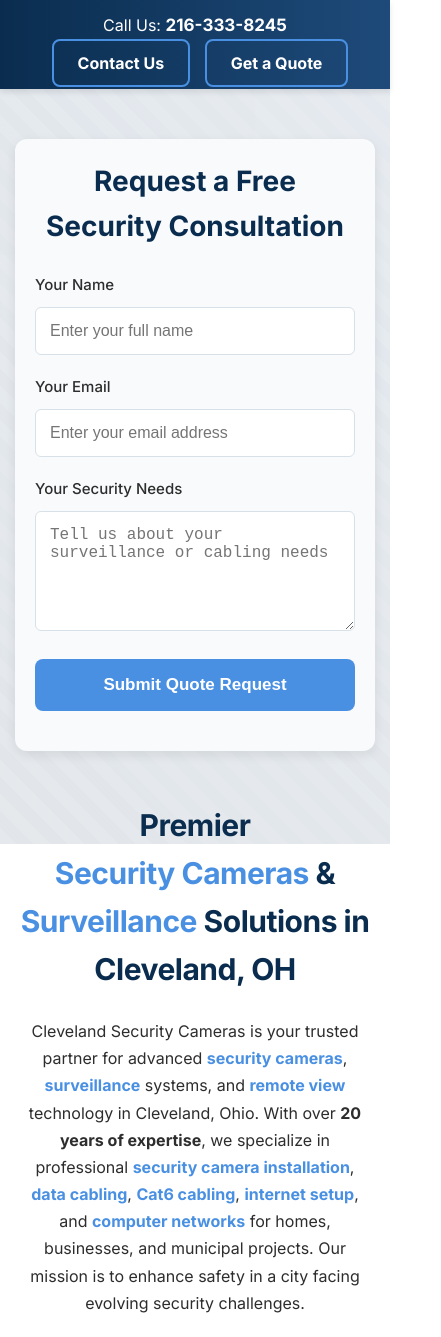
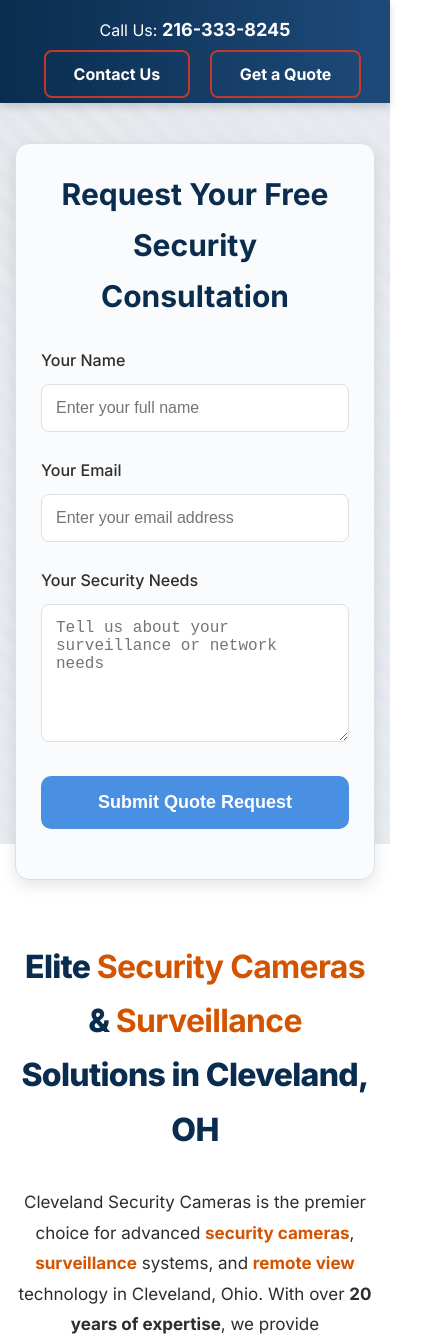
Before and after one commit to clevsec/Cleveland_Security_Cameras, a plain HTML site: page index.html in a window 390 px wide. Shown: the top 1337 px of the page, 441 px wide, since content can reach past the window. Drawn offline with Linux system fonts and the light colour scheme.

Commit message:
Update index.html

```diff
--- a/index.html
+++ b/index.html
@@ -3,20 +3,20 @@
 <head>
   <meta charset="UTF-8">
   <meta name="viewport" content="width=device-width, initial-scale=1.0">
-  <meta name="description" content="Cleveland Security Cameras provides expert security camera installation, surveillance systems, remote view technology, data cabling, Cat6 cabling, internet setup, and computer networks in Cleveland, OH. Serving a city with rising security needs, we offer 20+ years of expertise. Call 216-333-8245 for a free quote!">
-  <meta name="keywords" content="security cameras Cleveland Ohio, surveillance systems, remote view security, security camera installation, data cabling Cleveland, Cat6 cabling, internet setup, computer networks, Cleveland Security Cameras, CCTV repair">
+  <meta name="description" content="Cleveland Security Cameras offers expert security camera installation, surveillance systems, remote view technology, data cabling, Cat6 cabling, internet setup, and computer networks in Cleveland, OH. With 20+ years of expertise, we protect homes and businesses. Call 216-333-8245 for a free quote!">
+  <meta name="keywords" content="security cameras Cleveland Ohio, surveillance systems, remote view security, security camera installation, data cabling Cleveland, Cat6 cabling, internet setup, computer networks, Cleveland Security Cameras, CCTV repair, cybersecurity Cleveland">
   <meta name="author" content="Cleveland Security Cameras LLC">
   <meta name="robots" content="index, follow">
-  <meta property="og:title" content="Cleveland Security Cameras | Surveillance & Data Cabling Solutions">
-  <meta property="og:description" content="Protect Cleveland, OH with top-tier security cameras, surveillance, remote view, data cabling, Cat6 cabling, internet setup, and computer networks. 20+ years of expertise. Call 216-333-8245!">
+  <meta property="og:title" content="Cleveland Security Cameras | Premier Surveillance & Network Solutions">
+  <meta property="og:description" content="Secure Cleveland, OH with advanced security cameras, surveillance, remote view, data cabling, Cat6 cabling, internet setup, and computer networks. Call 216-333-8245 for a free consultation!">
   <meta property="og:type" content="website">
   <meta property="og:url" content="https://clevelandsecuritycameras.com">
   <meta property="og:image" content="https://clevelandsecuritycameras.com/og-image.jpg">
   <meta name="twitter:card" content="summary_large_image">
-  <meta name="twitter:title" content="Cleveland Security Cameras | Expert Surveillance & Cabling">
-  <meta name="twitter:description" content="Secure Cleveland, OH with advanced security cameras, surveillance, remote view, data cabling, and Cat6 solutions. Contact us at 216-333-8245 for a free quote!">
-  <title>Cleveland Security Cameras | Expert Surveillance & Cabling in Cleveland, OH</title>
-  <link href="https://fonts.googleapis.com/css2?family=Inter:wght@400;500;700&display=swap" rel="stylesheet">
+  <meta name="twitter:title" content="Cleveland Security Cameras | Surveillance & Cabling Experts">
+  <meta name="twitter:description" content="Protect Cleveland, OH with top-tier security cameras, surveillance, and network solutions. Contact us at 216-333-8245 or via our Google My Business page!">
+  <title>Cleveland Security Cameras | Surveillance & Network Solutions in Cleveland, OH</title>
+  <link href="https://fonts.googleapis.com/css2?family=Inter:wght@400;500;700;800&display=swap" rel="stylesheet">
   <style>
     * {
       margin: 0;
@@ -28,7 +28,7 @@
       font-family: 'Inter', -apple-system, BlinkMacSystemFont, 'Segoe UI', Arial, sans-serif;
       background-color: #ffffff;
       color: #1a1a1a;
-      line-height: 1.6;
+      line-height: 1.7;
       position: relative;
       overflow-x: hidden;
     }
@@ -40,13 +40,13 @@
       left: 0;
       width: 100%;
       height: 100%;
-      background: linear-gradient(45deg, #0a2d4f, #1e4a7a);
-      opacity: 0.08;
+      background: linear-gradient(135deg, #0a2d4f, #1e4a7a);
+      opacity: 0.07;
       z-index: -1;
       display: grid;
       grid-template-columns: repeat(4, 1fr);
-      grid-gap: 3px;
-      animation: nvrPulse 12s infinite ease-in-out;
+      grid-gap: 4px;
+      animation: nvrPulse 10s infinite ease-in-out;
     }
 
     .nvr-background::before {
@@ -57,29 +57,29 @@
       background: repeating-linear-gradient(
         45deg,
         rgba(255, 255, 255, 0.1),
-        rgba(255, 255, 255, 0.1) 12px,
-        transparent 12px,
-        transparent 24px
+        rgba(255, 255, 255, 0.1) 10px,
+        transparent 10px,
+        transparent 20px
       );
     }
 
     @keyframes nvrPulse {
-      0%, 100% { opacity: 0.08; }
-      50% { opacity: 0.12; }
+      0%, 100% { opacity: 0.07; }
+      50% { opacity: 0.11; }
     }
 
     .security-header {
       background: linear-gradient(90deg, #0a2d4f, #1e4a7a);
       color: #ffffff;
-      padding: 15px 30px;
+      padding: 20px 40px;
       position: sticky;
       top: 0;
       z-index: 100;
-      box-shadow: 0 3px 6px rgba(0, 0, 0, 0.1);
+      box-shadow: 0 4px 8px rgba(0, 0, 0, 0.15);
     }
 
     .header-content {
-      max-width: 1200px;
+      max-width: 1300px;
       margin: 0 auto;
       display: flex;
       justify-content: space-between;
@@ -89,75 +89,77 @@
     .phone-number a {
       color: #ffffff;
       text-decoration: none;
-      font-weight: 600;
-      font-size: 17px;
+      font-weight: 700;
+      font-size: 18px;
       transition: color 0.3s ease;
     }
 
     .phone-number a:hover {
-      color: #4a90e2;
+      color: #d35400; /* Dark orange on hover */
     }
 
     .contact-link, .quote-button {
       background-color: transparent;
       color: #ffffff;
-      border: 2px solid #4a90e2;
-      padding: 12px 24px;
-      font-weight: 600;
+      border: 2px solid #c0392b; /* Dark red border */
+      padding: 12px 28px;
+      font-weight: 700;
       font-size: 16px;
       text-decoration: none;
       border-radius: 8px;
-      transition: background-color 0.3s ease, transform 0.2s ease;
-      margin-left: 10px;
+      transition: background-color 0.3s ease, transform 0.2s ease, border-color 0.3s ease;
+      margin-left: 15px;
     }
 
     .contact-link:hover, .quote-button:hover {
-      background-color: #4a90e2;
-      transform: translateY(-2px);
+      background-color: #c0392b; /* Dark red fill */
+      border-color: #c0392b;
+      transform: translateY(-3px);
     }
 
     .security-container {
-      max-width: 1200px;
-      margin: 50px auto;
+      max-width: 1300px;
+      margin: 60px auto;
       padding: 0 20px;
-      animation: fadeIn 1.2s ease-in-out;
+      animation: fadeIn 1.3s ease-in-out;
     }
 
     @keyframes fadeIn {
-      from { opacity: 0; transform: translateY(30px); }
+      from { opacity: 0; transform: translateY(40px); }
       to { opacity: 1; transform: translateY(0); }
     }
 
     .security-form {
-      background-color: #f8fafc;
-      padding: 30px;
-      border-radius: 12px;
-      box-shadow: 0 4px 12px rgba(0, 0, 0, 0.08);
-      max-width: 600px;
-      margin: 0 auto 50px;
-      animation: slideIn 0.9s ease-out;
+      background-color: #f9fbfc;
+      padding: 35px;
+      border-radius: 14px;
+      box-shadow: 0 6px 16px rgba(0, 0, 0, 0.1);
+      max-width: 650px;
+      margin: 0 auto 60px;
+      border: 1px solid #d9e1e8;
+      animation: slideIn 1s ease-out;
     }
 
     @keyframes slideIn {
-      from { opacity: 0; transform: translateX(-30px); }
+      from { opacity: 0; transform: translateX(-40px); }
       to { opacity: 1; transform: translateX(0); }
     }
 
     .security-form h2 {
-      font-size: 28px;
+      font-size: 30px;
       color: #0a2d4f;
       margin-bottom: 25px;
-      font-weight: 600;
+      font-weight: 700;
       text-align: center;
     }
 
     .form-group {
-      margin-bottom: 20px;
+      margin-bottom: 25px;
     }
 
     .form-group label {
       display: block;
-      font-size: 15px;
+      font-size: 16px;
       font-weight: 500;
       color: #2d2d2d;
       margin-bottom: 10px;
@@ -168,54 +170,55 @@
       padding: 14px;
       font-size: 16px;
       border: 1px solid #d9e1e8;
-      border-radius: 6px;
+      border-radius: 8px;
       background-color: #ffffff;
       transition: border-color 0.3s ease, box-shadow 0.3s ease;
     }
 
     .form-group input:focus, .form-group textarea:focus {
       outline: none;
-      border-color: #0a2d4f;
-      box-shadow: 0 0 0 3px rgba(10, 45, 79, 0.15);
+      border-color: #d35400; /* Dark orange on focus */
+      box-shadow: 0 0 0 4px rgba(211, 84, 0, 0.15);
     }
 
     .form-group textarea {
       resize: vertical;
-      min-height: 120px;
+      min-height: 130px;
     }
 
     .cta-button {
       background-color: #4a90e2;
       color: #ffffff;
-      padding: 16px 32px;
-      font-size: 17px;
-      font-weight: 600;
+      padding: 16px 40px;
+      font-size: 18px;
+      font-weight: 700;
       border: none;
-      border-radius: 8px;
+      border-radius: 10px;
       cursor: pointer;
       width: 100%;
-      max-width: 350px;
+      max-width: 400px;
       display: block;
-      margin: 20px auto;
-      transition: background-color 0.3s ease, transform 0.2s ease;
+      margin: 25px auto;
+      transition: background-color 0.3s ease, transform 0.2s ease, box-shadow 0.3s ease;
     }
 
     .cta-button:hover {
-      background-color: #2a70c2;
-      transform: translateY(-3px);
+      background-color: #c0392b; /* Dark red on hover */
+      transform: translateY(-4px);
+      box-shadow: 0 6px 12px rgba(192, 57, 43, 0.3);
     }
 
     .content-section h1 {
-      font-size: 38px;
+      font-size: 42px;
       color: #0a2d4f;
-      margin-bottom: 25px;
-      font-weight: 700;
+      margin-bottom: 30px;
+      font-weight: 800;
       text-align: center;
-      letter-spacing: -0.5px;
+      letter-spacing: -0.7px;
     }
 
     .highlight {
-      color: #4a90e2;
+      color: #d35400; /* Dark orange for keywords */
       font-weight: 700;
       position: relative;
       display: inline-block;
@@ -224,14 +227,14 @@
     .highlight::after {
       content: '';
       position: absolute;
-      bottom: -2px;
+      bottom: -3px;
       left: 0;
       width: 100%;
       height: 3px;
-      background-color: #4a90e2;
+      background-color: #c0392b; /* Dark red underline */
       transform: scaleX(0);
       transform-origin: right;
-      transition: transform 0.3s ease;
+      transition: transform 0.4s ease;
     }
 
     .highlight:hover::after {
@@ -240,83 +243,86 @@
     }
 
     .intro-text, .cta-text, .section-text {
-      font-size: 18px;
-      line-height: 1.7;
+      font-size: 19px;
+      line-height: 1.8;
       color: #2d2d2d;
-      max-width: 900px;
-      margin: 0 auto 30px;
+      max-width: 1000px;
+      margin: 0 auto 35px;
       text-align: center;
     }
 
     .service-list {
       display: grid;
-      grid-template-columns: repeat(auto-fit, minmax(300px, 1fr));
-      gap: 20px;
-      margin: 40px 0;
+      grid-template-columns: repeat(auto-fit, minmax(320px, 1fr));
+      gap: 25px;
+      margin: 50px 0;
     }
 
     .service-item {
-      background-color: #f8fafc;
-      padding: 20px;
-      border-radius: 10px;
-      transition: transform 0.3s ease, box-shadow 0.3s ease;
+      background-color: #f9fbfc;
+      padding: 25px;
+      border-radius: 12px;
+      border: 1px solid #d9e1e8;
+      transition: transform 0.4s ease, box-shadow 0.4s ease;
     }
 
     .service-item:hover {
-      transform: translateY(-5px);
-      box-shadow: 0 6px 12px rgba(0, 0, 0, 0.1);
+      transform: translateY(-8px);
+      box-shadow: 0 8px 16px rgba(0, 0, 0, 0.15);
     }
 
     .service-item h3 {
-      font-size: 22px;
+      font-size: 24px;
       color: #0a2d4f;
-      margin-bottom: 10px;
+      margin-bottom: 15px;
+      font-weight: 700;
     }
 
     .contact-info {
       background-color: #0a2d4f;
       color: #ffffff;
-      padding: 30px;
-      border-radius: 10px;
+      padding: 40px;
+      border-radius: 12px;
       text-align: center;
-      margin-top: 40px;
+      margin-top: 50px;
     }
 
     .contact-info a {
-      color: #4a90e2;
+      color: #d35400; /* Dark orange for links */
       text-decoration: none;
       font-weight: 600;
     }
 
     .contact-info a:hover {
-      text-decoration: underline;
+      color: #c0392b; /* Dark red on hover */
     }
 
     @media (max-width: 768px) {
       .security-container {
         padding: 0 15px;
+        margin: 40px auto;
       }
 
       .content-section h1 {
-        font-size: 30px;
+        font-size: 32px;
       }
 
       .intro-text, .cta-text, .section-text {
-        font-size: 16px;
+        font-size: 17px;
       }
 
       .security-header {
-        padding: 12px 15px;
+        padding: 15px 20px;
       }
 
       .header-content {
         flex-direction: column;
-        gap: 12px;
+        gap: 15px;
         align-items: center;
       }
 
       .security-form {
-        padding: 20px;
+        padding: 25px;
       }
 
       .service-list {
@@ -338,7 +344,7 @@
   </header>
   <div class="security-container">
     <form action="https://formspree.io/f/mnnvvnnb" method="POST" class="security-form" id="quote-form">
-      <h2>Request a Free Security Consultation</h2>
+      <h2>Request Your Free Security Consultation</h2>
       <div class="form-group">
         <label for="name">Your Name</label>
         <input type="text" id="name" name="name" placeholder="Enter your full name" required aria-required="true">
@@ -349,48 +355,48 @@
       </div>
       <div class="form-group">
         <label for="message">Your Security Needs</label>
-        <textarea id="message" name="message" placeholder="Tell us about your surveillance or cabling needs" rows="5" required aria-required="true"></textarea>
+        <textarea id="message" name="message" placeholder="Tell us about your surveillance or network needs" rows="6" required aria-required="true"></textarea>
       </div>
       <button type="submit" class="cta-button">Submit Quote Request</button>
     </form>
     <div class="content-section">
-      <h1>Premier <span class="highlight">Security Cameras</span> & <span class="highlight">Surveillance</span> Solutions in Cleveland, OH</h1>
-      <p class="intro-text">Cleveland Security Cameras is your trusted partner for advanced <strong class="highlight">security cameras</strong>, <strong class="highlight">surveillance</strong> systems, and <strong class="highlight">remote view</strong> technology in Cleveland, Ohio. With over <strong>20 years of expertise</strong>, we specialize in professional <strong class="highlight">security camera installation</strong>, <strong class="highlight">data cabling</strong>, <strong class="highlight">Cat6 cabling</strong>, <strong class="highlight">internet setup</strong>, and <strong class="highlight">computer networks</strong> for homes, businesses, and municipal projects. Our mission is to enhance safety in a city facing evolving security challenges.</p>
+      <h1>Elite <span class="highlight">Security Cameras</span> & <span class="highlight">Surveillance</span> Solutions in Cleveland, OH</h1>
+      <p class="intro-text">Cleveland Security Cameras is the premier choice for advanced <strong class="highlight">security cameras</strong>, <strong class="highlight">surveillance</strong> systems, and <strong class="highlight">remote view</strong> technology in Cleveland, Ohio. With over <strong>20 years of expertise</strong>, we provide comprehensive solutions, including <strong class="highlight">security camera installation</strong>, <strong class="highlight">data cabling</strong>, <strong class="highlight">Cat6 cabling</strong>, <strong class="highlight">internet setup</strong>, and <strong class="highlight">computer networks</strong>. Our mission is to safeguard homes, businesses, and municipal projects in a city with evolving security demands.</p>
 
-      <h2>Cleveland: A City with Growing Security Needs</h2>
-      <p class="section-text">Cleveland, Ohio, with a population of approximately 370,000 in 2025, is a vibrant city known for its cultural landmarks like the Rock and Roll Hall of Fame and thriving neighborhoods. However, recent reports indicate that crime rates remain a concern, with a 13% drop in crime last summer compared to 2023, yet incidents like a shooting at Lee Harvard Plaza highlight the need for robust <strong class="highlight">surveillance</strong> systems. Cleveland’s police have embraced <strong class="highlight">security cameras</strong> as “asset multipliers,” helping pinpoint crimes in real-time, as seen in a recent case where a camera recorded a crime hours after installation. With cyber threats also rising—global cyberattacks increased 47% in Q1 2025—businesses and residents need reliable <strong class="highlight">security cameras</strong> and <strong class="highlight">computer networks</strong> to stay protected.</p>[](https://www.news5cleveland.com/news/local-news/new-surveillance-video-shows-sheer-panic-when-gunshots-go-off-hitting-7-at-cleveland-shopping-center)[](https://techrepublic.com/article/news-cyber-attacks-check-point)[](https://axios.com/local/cleveland/2025/05/22/summer-safety-plan-2025-mayor-bibb)
+      <h2>Cleveland: A City with Unique Security Challenges</h2>
+      <p class="section-text">Cleveland, Ohio, home to approximately 370,000 residents in 2025, spans 82.47 square miles and is renowned for landmarks like the Rock and Roll Hall of Fame and vibrant neighborhoods like Tremont and Ohio City. However, crime remains a concern, with a 13% reduction in overall crime last summer compared to 2023, yet incidents like the recent shooting at Lee Harvard Plaza underscore the need for robust <strong class="highlight">surveillance</strong>. Cleveland’s police have integrated over 2,000 <strong class="highlight">security cameras</strong> citywide, which have proven effective, as seen in a case where a camera captured a crime hours after installation. Additionally, cyberattacks surged 47% globally in Q1 2025, with Cleveland businesses facing increased ransomware threats, highlighting the need for secure <strong class="highlight">computer networks</strong> and <strong class="highlight">data cabling</strong>.</p>
 
-      <h2>Why Cleveland Needs Our <span class="highlight">Surveillance</span> Solutions</h2>
-      <p class="section-text">Cleveland’s diverse communities, from Downtown to Ohio City, face unique security challenges. The city’s critical infrastructure, including schools, hospitals, and businesses, is at risk from physical crimes and cyberattacks, with ransomware complaints up 9% in 2024. Our <strong class="highlight">security cameras</strong> offer <strong class="highlight">remote view</strong> capabilities, allowing you to monitor your property from anywhere. Our <strong class="highlight">data cabling</strong> and <strong class="highlight">Cat6 cabling</strong> services ensure fast, secure <strong class="highlight">internet setup</strong> and <strong class="highlight">computer networks</strong>, critical for businesses facing cyber threats like those reported in Cleveland’s recent ransomware attacks.</p>[](https://reuters.com/world/us/complaints-about-ransomware-attacks-us-infrastructure-rise-9-fbi-says-2025-04-23)[](https://clevescene.com/news/ohio-lawmakers-want-local-governments-to-create-cybersecurity-plans-46762559)
+      <h2>Addressing Cleveland’s Security Needs</h2>
+      <p class="section-text">With Cleveland’s diverse communities and critical infrastructure—schools, hospitals, and businesses—facing both physical and cyber threats, our <strong class="highlight">security cameras</strong> with <strong class="highlight">remote view</strong> capabilities offer real-time monitoring from anywhere. Our <strong class="highlight">Cat6 cabling</strong> and <strong class="highlight">internet setup</strong> services ensure fast, secure <strong class="highlight">computer networks</strong>, protecting against the 9% rise in ransomware complaints reported in 2024. From small homes to large municipal projects, our tailored solutions meet Cleveland’s unique needs.</p>
 
-      <h2>Our Services</h2>
+      <h2>Our Comprehensive Services</h2>
       <div class="service-list">
         <div class="service-item">
           <h3><span class="highlight">Security Camera Installation</span></h3>
-          <p>Professional installation of high-definition <strong class="highlight">security cameras</strong> for homes, businesses, and municipal projects, ensuring optimal coverage and <strong class="highlight">remote view</strong> access.</p>
+          <p>Expert installation of high-definition <strong class="highlight">security cameras</strong> with <strong class="highlight">remote view</strong> access for homes, businesses, and city projects in Cleveland, OH.</p>
         </div>
         <div class="service-item">
           <h3><span class="highlight">Surveillance</span> Systems</h3>
-          <p>Advanced <strong class="highlight">surveillance</strong> solutions with real-time monitoring and cloud storage, tailored to Cleveland’s security needs.</p>
+          <p>Advanced <strong class="highlight">surveillance</strong> solutions with cloud storage and real-time monitoring to enhance safety across Cleveland.</p>
         </div>
         <div class="service-item">
           <h3><span class="highlight">Data Cabling</span> & <span class="highlight">Cat6 Cabling</span></h3>
-          <p>Expert <strong class="highlight">data cabling</strong> and <strong class="highlight">Cat6 cabling</strong> for reliable, high-speed networks, supporting your <strong class="highlight">internet setup</strong>.</p>
+          <p>Reliable <strong class="highlight">data cabling</strong> and <strong class="highlight">Cat6 cabling</strong> for high-speed, secure <strong class="highlight">internet setup</strong> and network performance.</p>
         </div>
         <div class="service-item">
           <h3><span class="highlight">Computer Networks</span> & <span class="highlight">Internet Setup</span></h3>
-          <p>Secure <strong class="highlight">computer networks</strong> and <strong class="highlight">internet setup</strong> to protect against cyber threats and ensure seamless connectivity.</p>
+          <p>Secure <strong class="highlight">computer networks</strong> and <strong class="highlight">internet setup</strong> to safeguard against cyber threats and ensure connectivity.</p>
         </div>
         <div class="service-item">
           <h3>CCTV Repair & Maintenance</h3>
-          <p>Fast, reliable repairs for existing <strong class="highlight">security cameras</strong> and <strong class="highlight">surveillance</strong> systems, keeping your setup operational.</p>
+          <p>Fast repairs and maintenance for <strong class="highlight">security cameras</strong> and <strong class="highlight">surveillance</strong> systems, ensuring uninterrupted protection.</p>
         </div>
       </div>
 
       <h2>Why Choose Cleveland Security Cameras?</h2>
-      <p class="section-text">With over 20 years of experience, Cleveland Security Cameras is a trusted name in Cleveland, OH. Our Google My Business profile showcases our 5-star reviews and commitment to quality. We use NDAA-approved hardware for durability and compliance, serving clients from small homes to large institutions. Our team, led by Ashraf, System Designer, ensures every project—from <strong class="highlight">security camera installation</strong> to <strong class="highlight">Cat6 cabling</strong>—meets your needs. Check our <a href="https://www.google.com/maps/place/Cleveland+Security+Cameras" target="_blank">Google My Business</a> for testimonials and details.</p>
+      <p class="section-text">With over 20 years of experience, Cleveland Security Cameras is a trusted leader in Cleveland, OH. Our <a href="https://www.google.com/maps/place/Cleveland+Security+Cameras" target="_blank">Google My Business</a> profile highlights our 5-star reviews and commitment to quality. Led by Ashraf, our System Designer, we use NDAA-approved hardware for reliable <strong class="highlight">security camera installation</strong> and <strong class="highlight">Cat6 cabling</strong>. Whether you’re a homeowner in West Park or a business in Downtown Cleveland, we deliver customized solutions to keep you safe.</p>
 
-      <p class="cta-text">Ready to secure your property? Call us at <a href="tel:2163338245">216-333-8245</a> or use the form above for a free consultation on our <strong class="highlight">surveillance</strong>, <strong class="highlight">security cameras</strong>, and <strong class="highlight">data cabling</strong> services.</p>
+      <p class="cta-text">Secure your property today! Call <a href="tel:2163338245">216-333-8245</a> or fill out the form above for a free consultation on our <strong class="highlight">surveillance</strong>, <strong class="highlight">security cameras</strong>, and <strong class="highlight">data cabling</strong> services.</p>
       <a href="#quote-form" class="quote-button">Get Started Now</a>
 
       <div class="contact-info">
@@ -398,7 +404,7 @@
         <p>Phone: <a href="tel:2163338245">216-333-8245</a><br>
         Email: <a href="mailto:contact@clevelandsecuritycameras.com">contact@clevelandsecuritycameras.com</a><br>
         Website: <a href="https://clevelandsecuritycameras.com" target="_blank">clevelandsecuritycameras.com</a><br>
-        Follow us on <a href="https://www.google.com/maps/place/Cleveland+Security+Cameras" target="_blank">Google My Business</a> for updates and reviews!</p>
+        Follow us on <a href="https://www.google.com/maps/place/Cleveland+Security+Cameras" target="_blank">Google My Business</a> for reviews and updates!</p>
       </div>
     </div>
   </div>
```
